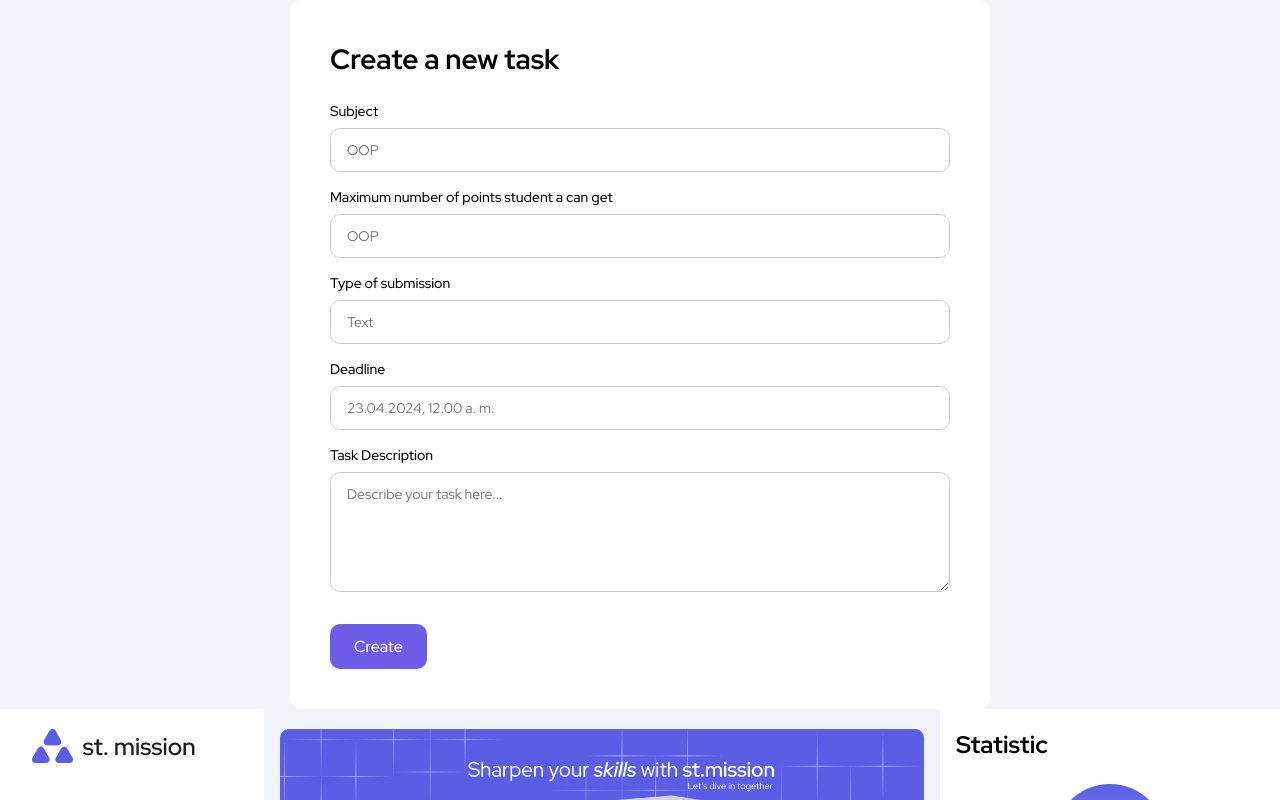
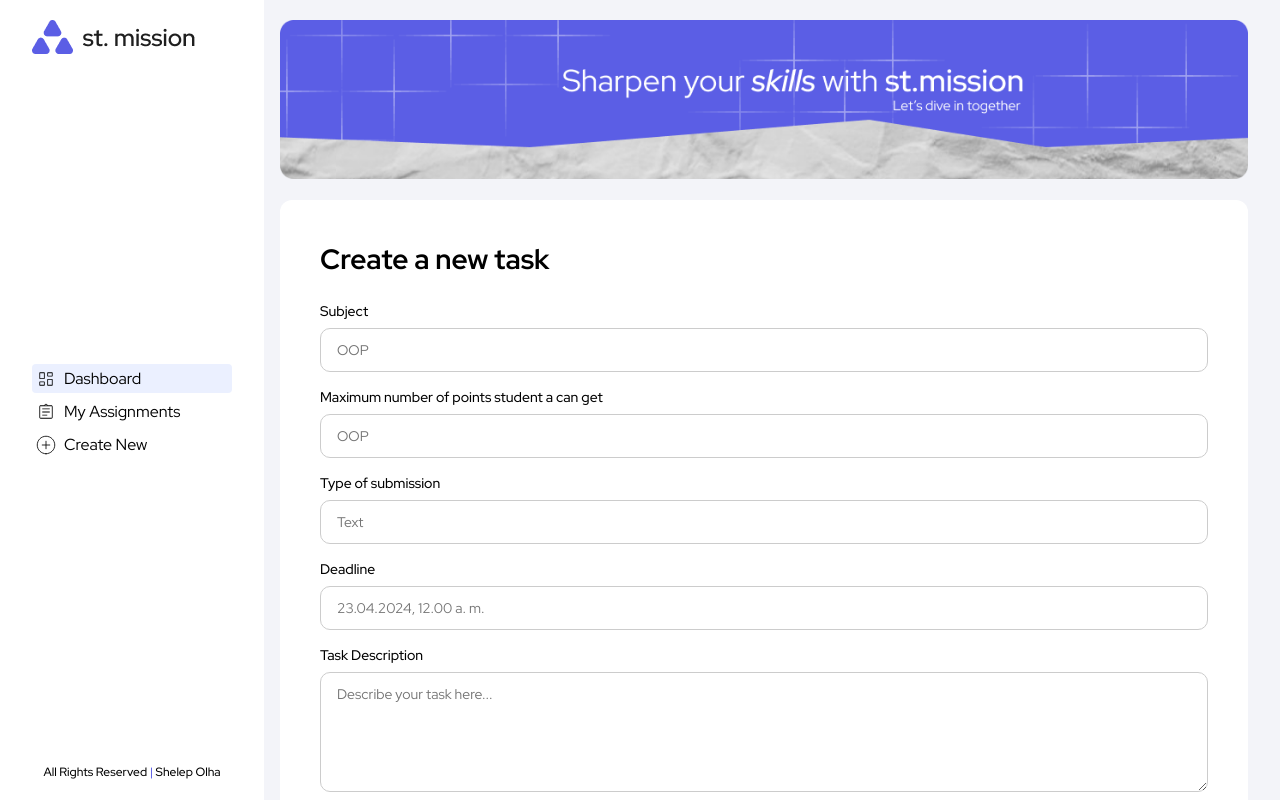
Before and after one commit to shelep-olya/st.mission_f, a React (Create React App) app: page / in a window 1280 px wide. Shown: the top 800 px of the page. Built offline with nearby package versions, Linux system fonts and the light colour scheme.

Commit message:
added createNew page

```diff
--- a/src/App.js
+++ b/src/App.js
@@ -3,11 +3,11 @@
 import SignupForm from "./components/SignupForm/SignupForm";
 import DashboardPage from "./pages/DashboardPage/DashboardPage";
 import TaskDetailPage from "./pages/TaskDetailPage/TaskDetailPage";
-import CreateNewForm from "./components/CreateNewForm/CreateNewForm";
+import CreateNewPage from "./pages/CreateNewPage/CreateNewPage";
 function App() {
   return (
     <div className="App">
-      <CreateNewForm />
+      <CreateNewPage />
       <DashboardPage />
       <TaskDetailPage />
       <SignupForm />
--- a/src/components/CreateNewForm/CreateNewForm.css
+++ b/src/components/CreateNewForm/CreateNewForm.css
@@ -1,5 +1,5 @@
 .create-new-container {
-  max-width: 700px;
+  /* max-width: 700px; */
   margin: 0 auto;
   padding: 40px;
   background: white;
--- /dev/null
+++ b/src/pages/CreateNewPage/CreateNewPage.jsx
@@ -0,0 +1,29 @@
+import React from "react";
+import Sidebar from "../../components/Sidebar/Sidebar";
+import CreateNewForm from "../../components/CreateNewForm/CreateNewForm";
+import BannerImg from "../../assets/Dashboard_banner_full_screen.png";
+function CreateNewPage() {
+  return (
+    <div style={{ display: "flex", height: "100vh" }}>
+      <Sidebar />
+      <div
+        style={{
+          flex: 1,
+          padding: "20px 32px 20px 16px",
+          boxSizing: "border-box",
+          overflowY: "auto",
+        }}
+      >
+        <img
+          src={BannerImg}
+          alt="Description"
+          style={{ width: "100%", objectFit: "cover", marginBottom: "16px" }}
+        />
+
+        <CreateNewForm />
+      </div>
+    </div>
+  );
+}
+
+export default CreateNewPage;
```
